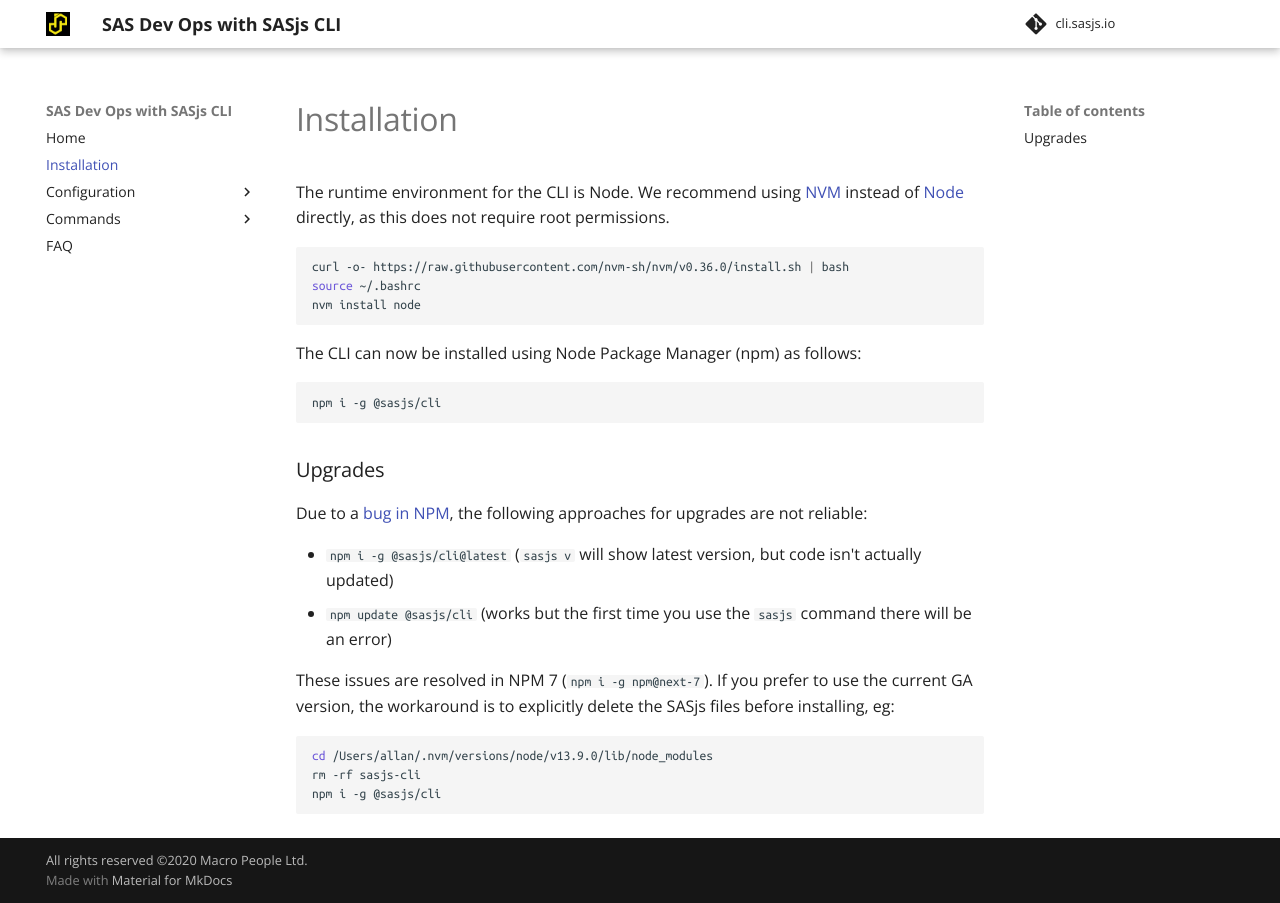
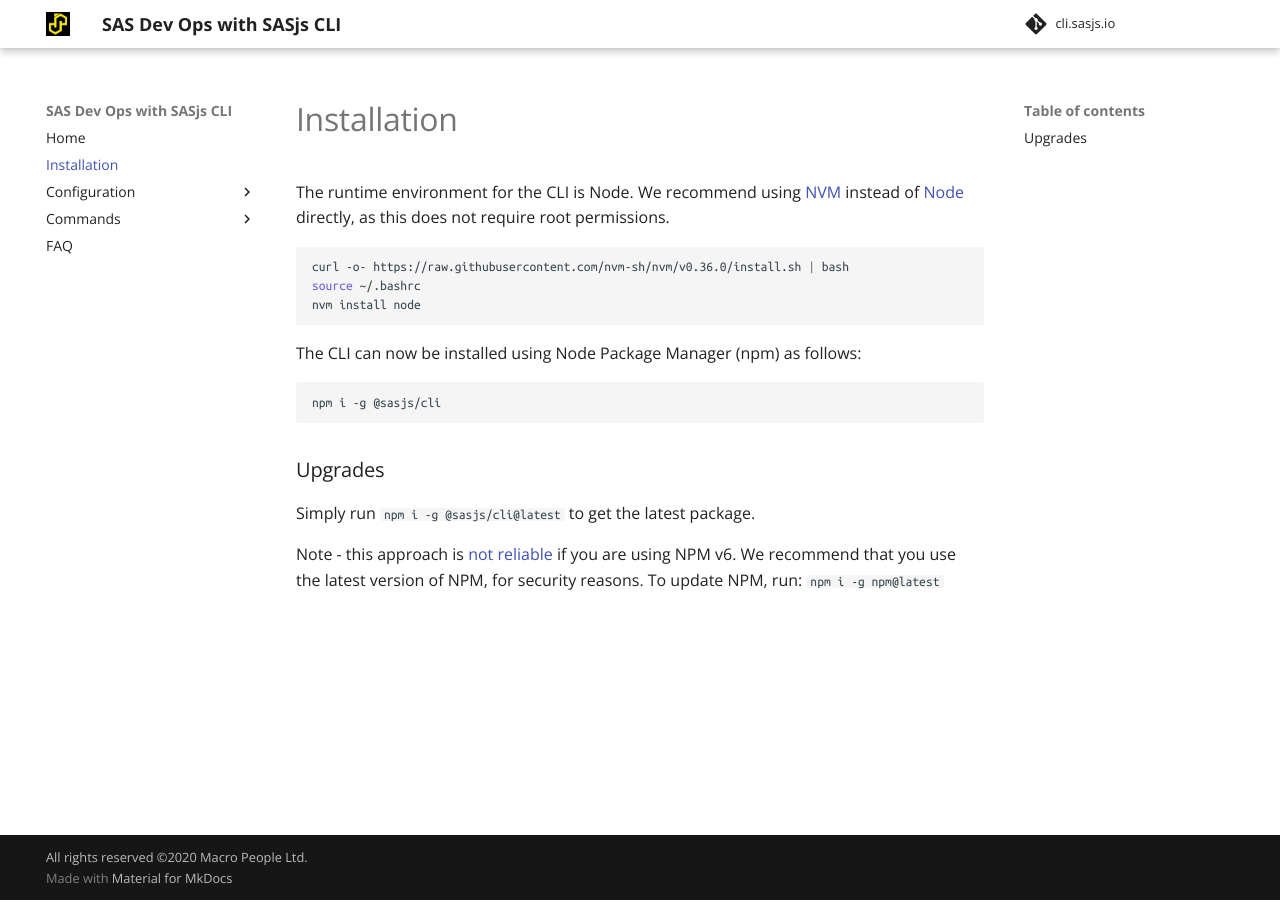
Before and after one commit to sasjs/cli.sasjs.io, an MkDocs documentation site: the page built from docs/installation.md, in a window 1280 px wide. Built offline with MkDocs 1.6.1 and Material for MkDocs 9.7.7, drawn with Linux system fonts in a browser that asks for light colours.

Commit message:
Update installation.md

````diff
--- a/docs/installation.md
+++ b/docs/installation.md
@@ -16,15 +16,6 @@
 
 ### Upgrades
 
-Due to a [bug in NPM](https://github.com/npm/cli/issues/1884), the following approaches for upgrades are not reliable:
+Simply run `npm i -g @sasjs/cli@latest` to get the latest package.
 
-- `npm i -g @sasjs/cli@latest` (`sasjs v` will show latest version, but code isn't actually updated)
-- `npm update @sasjs/cli` (works but the first time you use the `sasjs` command there will be an error)
-
-These issues are resolved in NPM 7 (`npm i -g npm@next-7`). If you prefer to use the current GA version, the workaround is to explicitly delete the SASjs files before installing, eg:
-
-```Bash
-cd /Users/allan/.nvm/versions/node/v13.9.0/lib/node_modules
-rm -rf sasjs-cli
-npm i -g @sasjs/cli
-```
+Note - this approach is [not reliable](https://github.com/npm/cli/issues/1884) if you are using NPM v6.  We recommend that you use the latest version of NPM, for security reasons.  To update NPM, run:  `npm i -g npm@latest`
````
